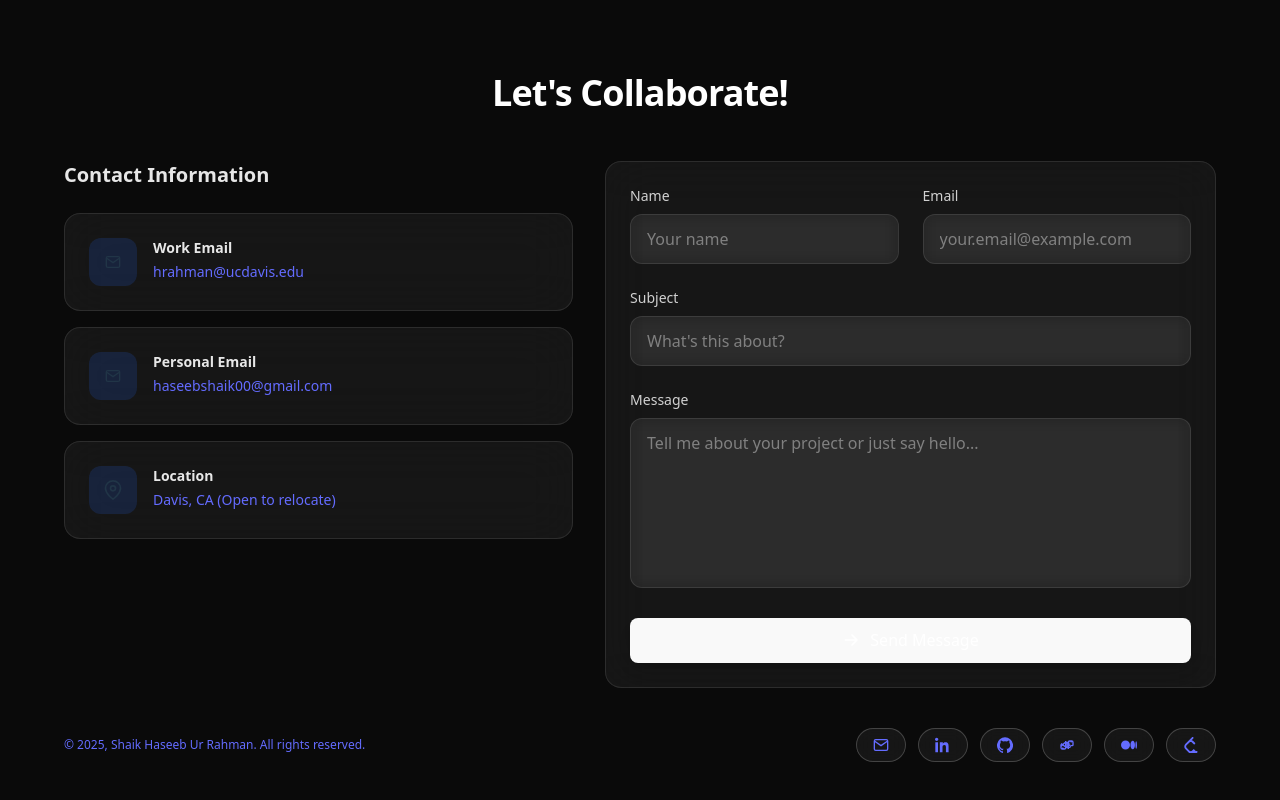
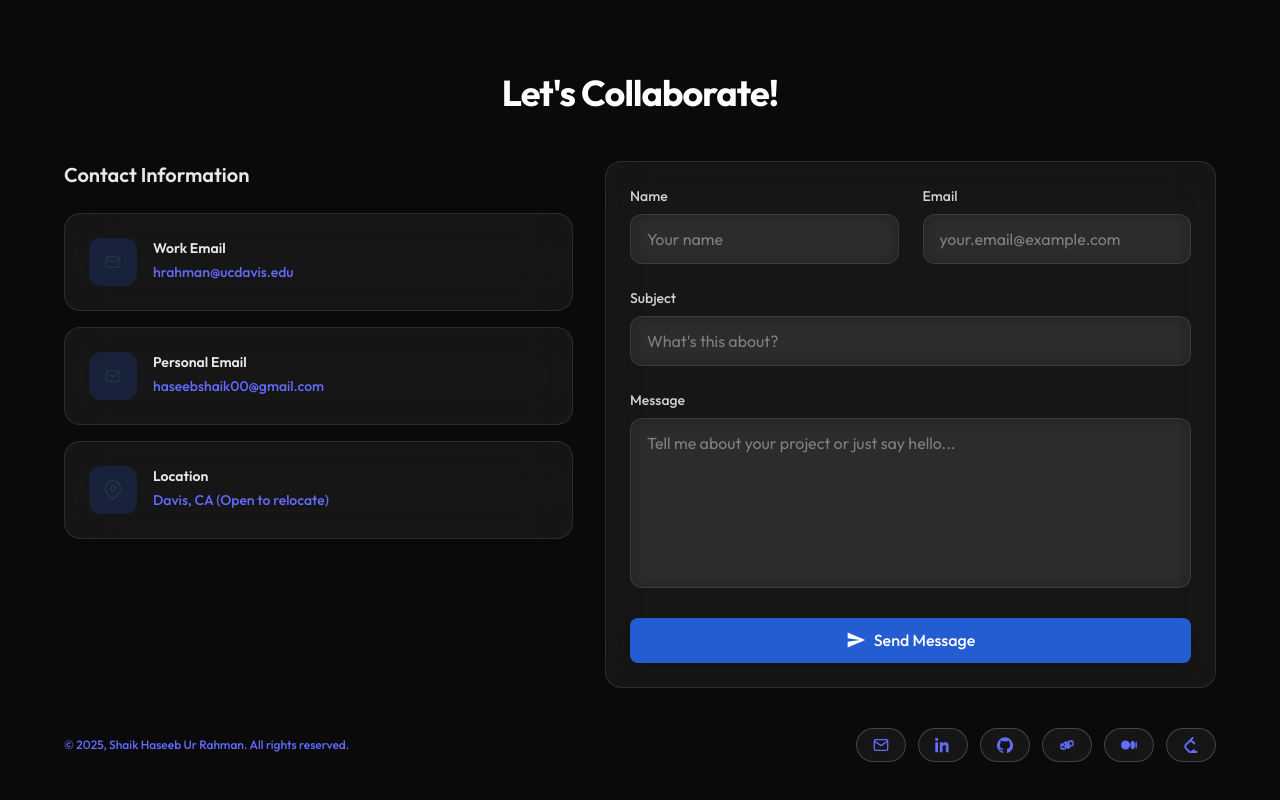
Before and after one commit to haseebshaik00/haseebshaik00.github.io, a React (Vite) app: page / in a window 1280 px wide. Shown: the part 4905-5705 px from the top of the page. Built offline with nearby package versions, Linux system fonts and the light colour scheme.

Commit message:
Add EmailJS config

```diff
--- a/index.html
+++ b/index.html
@@ -4,6 +4,30 @@
     <meta charset="UTF-8" />
     <meta name="viewport" content="width=device-width, initial-scale=1.0" />
     <link rel="icon" type="image/png" href="/icon.png" />
+    <!-- Font Options - Uncomment one to use it -->
+    <!-- Option 1: Inter (Modern, Clean, Professional) -->
+    <!-- <link rel="preconnect" href="https://fonts.googleapis.com">
+    <link rel="preconnect" href="https://fonts.gstatic.com" crossorigin>
+    <link href="https://fonts.googleapis.com/css2?family=Inter:wght@300;400;500;600;700;800;900&display=swap" rel="stylesheet"> -->
+
+    <!-- Option 2: Poppins (Friendly, Modern) -->
+    <!-- <link href="https://fonts.googleapis.com/css2?family=Poppins:wght@300;400;500;600;700;800;900&display=swap" rel="stylesheet"> -->
+
+    <!-- Option 3: Space Grotesk (Unique, Tech-friendly) -->
+    <!-- <link href="https://fonts.googleapis.com/css2?family=Space+Grotesk:wght@300;400;500;600;700&display=swap" rel="stylesheet"> -->
+    <!--  -->
+    <!-- Option 4: Outfit (Clean, Professional) -->
+    <link href="https://fonts.googleapis.com/css2?family=Outfit:wght@300;400;500;600;700;800;900&display=swap" rel="stylesheet">
+
+    <!-- Option 5: Plus Jakarta Sans (Modern, Versatile) -->
+    <!-- <link href="https://fonts.googleapis.com/css2?family=Plus+Jakarta+Sans:wght@300;400;500;600;700;800&display=swap" rel="stylesheet"> -->
+
+    <!-- Option 6: DM Sans (Clean, Professional) -->
+    <!-- <link href="https://fonts.googleapis.com/css2?family=DM+Sans:wght@300;400;500;600;700&display=swap" rel="stylesheet"> -->
+
+    <!-- Option 7: Manrope (Modern, Geometric) -->
+    <!-- <link href="https://fonts.googleapis.com/css2?family=Manrope:wght@300;400;500;600;700;800&display=swap" rel="stylesheet"> -->
+
     <title>Haseeb's Portfolio</title>
   </head>
   <body>
--- a/src/App.tsx
+++ b/src/App.tsx
@@ -781,6 +781,7 @@ function ContactForm() {
         setTimeout(() => setStatus('idle'), 3000);
       } else {
         // Fallback: Use mailto if EmailJS not configured
+        console.warn('EmailJS not configured. Using mailto fallback. To enable email sending, configure EmailJS environment variables.');
         const mailtoLink = `mailto:hrahman@ucdavis.edu?subject=${encodeURIComponent(formData.subject)}&body=${encodeURIComponent(`From: ${formData.name} (${formData.email})\n\n${formData.message}`)}`;
         window.location.href = mailtoLink;
         setStatus('success');
@@ -865,7 +866,7 @@ function ContactForm() {
         <button
           type="submit"
           disabled={status === 'sending'}
-          className="w-full px-6 py-4 rounded-xl bg-[var(--brand-blue)] text-white font-medium hover:bg-[var(--brand-blue-600)] disabled:opacity-50 disabled:cursor-not-allowed transition-all shadow-lg shadow-[var(--brand-blue)]/20 hover:shadow-[#6A6AFF]/30 flex items-center justify-center gap-2"
+          className="w-full px-6 py-4 rounded-xl !bg-[var(--brand-blue)] text-white font-medium hover:!bg-[var(--brand-blue-600)] disabled:opacity-50 disabled:cursor-not-allowed transition-all shadow-lg shadow-[var(--brand-blue)]/20 hover:shadow-[#6A6AFF]/30 flex items-center justify-center gap-2"
         >
           {status === 'sending' ? (
             <>
@@ -886,17 +887,11 @@ function ContactForm() {
               <svg
                 className="w-5 h-5"
                 viewBox="0 0 24 24"
-                fill="none"
-                stroke="currentColor"
+                fill="currentColor"
                 aria-hidden="true"
               >
-                {/* Arrow Right (outline) */}
-                <path
-                  strokeLinecap="round"
-                  strokeLinejoin="round"
-                  strokeWidth={2}
-                  d="M4 12h14m-6-6l6 6-6 6"
-                />
+                {/* Paper Airplane / Send Icon */}
+                <path d="M2.01 21L23 12 2.01 3 2 10l15 2-15 2z" />
               </svg>
               Send Message
             </>
--- a/src/index.css
+++ b/src/index.css
@@ -1,5 +1,26 @@
 :root {
-  font-family: system-ui, Avenir, Helvetica, Arial, sans-serif;
+  /* Font Options - Change the font-family to match the Google Font you selected */
+  /* Option 1: Inter */
+  /* font-family: 'Inter', system-ui, -apple-system, sans-serif; */
+
+  /* Option 2: Poppins */
+  /* font-family: 'Poppins', system-ui, -apple-system, sans-serif; */
+
+  /* Option 3: Space Grotesk */
+  /* font-family: 'Space Grotesk', system-ui, -apple-system, sans-serif; */
+
+  /* Option 4: Outfit */
+  font-family: 'Outfit', system-ui, -apple-system, sans-serif;
+
+  /* Option 5: Plus Jakarta Sans */
+  /* font-family: 'Plus Jakarta Sans', system-ui, -apple-system, sans-serif; */
+
+  /* Option 6: DM Sans */
+  /* font-family: 'DM Sans', system-ui, -apple-system, sans-serif; */
+
+  /* Option 7: Manrope */
+  /* font-family: 'Manrope', system-ui, -apple-system, sans-serif; */
+  /*  */
   line-height: 1.5;
   font-weight: 400;
 
```
Also changed, not shown: 1 other file (tests, documents, lock files or other folders).
